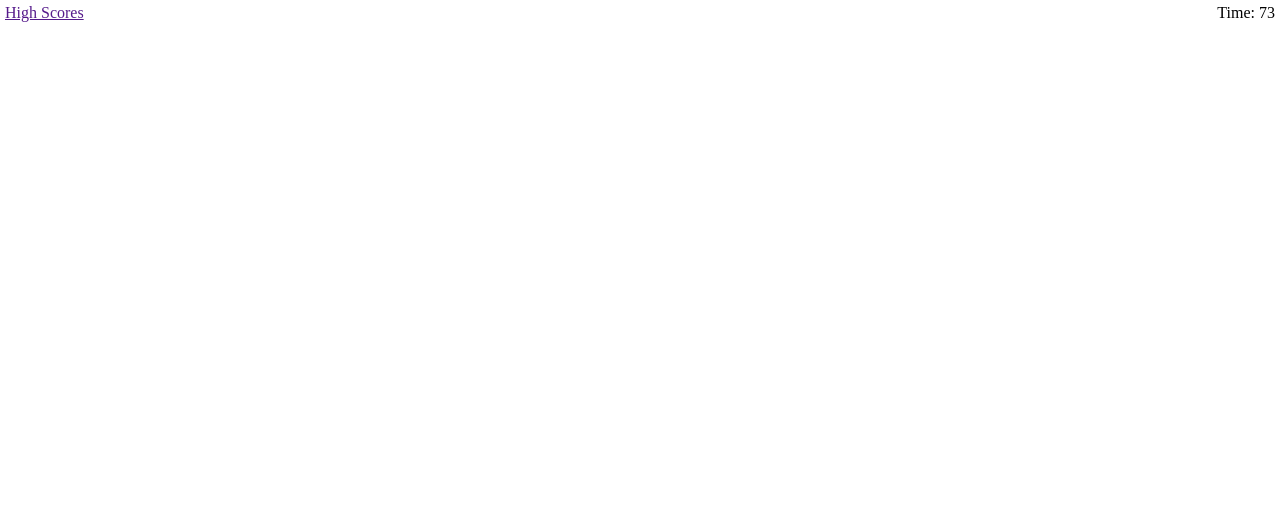
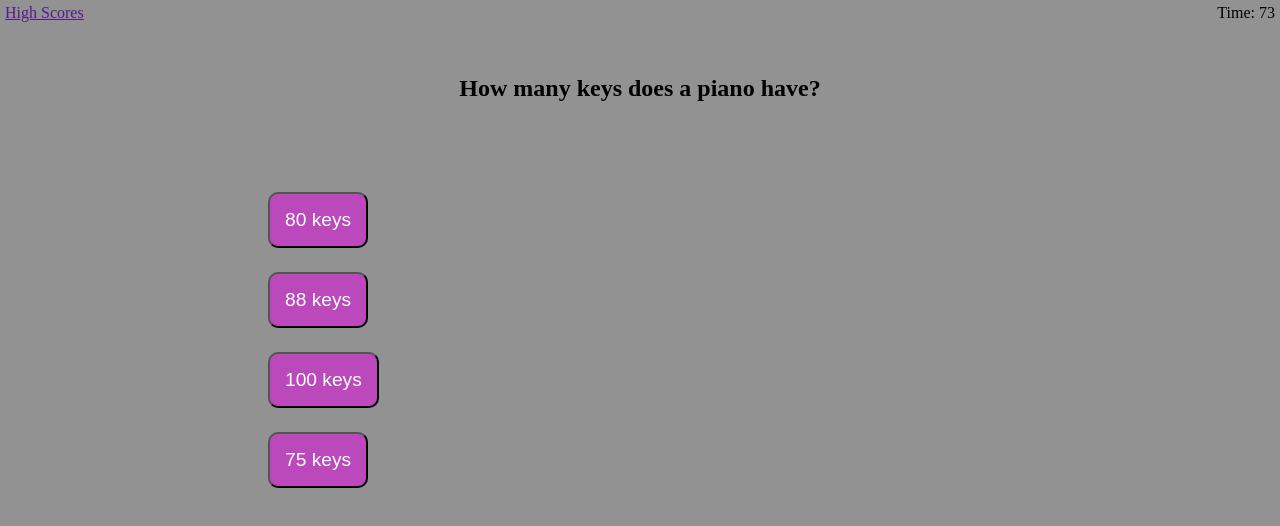
Before and after one commit to monacoglynn/javascript-quiz, a plain HTML site: page index.html in a window 1280 px wide. Both pictures are taken after a click on the button "Start Quiz". Drawn offline with Linux system fonts and the light colour scheme.

Commit message:
added questions as objects. Thinking I should create an array with objects inside. to set a random order of questions.

```diff
--- a/assets/css/styles.css
+++ b/assets/css/styles.css
@@ -1,3 +1,7 @@
+body {
+    background-color: #929292;
+}
+
 header {
     display: flex;
     justify-content: space-between;
@@ -19,7 +23,29 @@ h1 {
     margin: 10px;
 }
 
+h2 {
+    font-size: 1.5rem;
+    font-weight: bold;
+    margin: 50px 30px 60px 30px;
+}
+
 main p {
     margin: 10px;
     padding: 10px;
 }
+
+main div {
+    width: 60%;
+    display: flex;
+    flex-direction: column;
+    align-items: flex-start;
+}
+
+button {
+    margin: 12px;
+    padding: 15px;
+    border-radius: 10px;
+    font-size: 1.2rem;
+    background-color: rgb(187, 73, 187);
+    color: white;
+}
--- a/assets/js/scripts.js
+++ b/assets/js/scripts.js
@@ -3,9 +3,26 @@ var timer = document.querySelector('.timer');
 var title = document.querySelector('.splash');
 var welcome = document.querySelector('.welcome');
 
+var question1 = {
+    question: 'How many keys does a piano have?',
+    ans1: '80 keys',
+    ans2: '88 keys',
+    ans3: '100 keys',
+    ans4: '75 keys'
+}
+
+var question2 = {
+    question: 'What is the full name of the piano?',
+    ans1: 'Pianissimo',
+    ans2: 'Fortepiano',
+    ans3: 'Pianoforte',
+    ans4: 'Trick question, the full name is piano',
+}
+
 
 var timeLeft;
 
+//get stats from local storage
 
 function countdown() {
     timeLeft = 75;
@@ -13,6 +30,8 @@ function countdown() {
         timeLeft--;
         if (timeLeft > 0) {
             timer.textContent = timeLeft;
+            // if wrong answer
+            // if you win stop timer
         } else {
             timer.textContent = 0;
             console.log('you lose');
@@ -21,18 +40,52 @@ function countdown() {
     }, 1000);
 }
 
+function question(quiz) {
+    var main = document.body.children[1];
+    var h2El = document.createElement('h2');
+    var btn1 = document.createElement('button');
+    var btn2 = document.createElement('button');
+    var btn3 = document.createElement('button');
+    var btn4 = document.createElement('button');
+    var questionDiv = document.createElement('div');
+
+    main.appendChild(h2El);
+    main.appendChild(questionDiv);
+    main.children[4].appendChild(btn1);
+    main.children[4].appendChild(btn2);
+    main.children[4].appendChild(btn3);
+    main.children[4].appendChild(btn3);
+    main.children[4].appendChild(btn4);
+
+    h2El.textContent = quiz.question;
+    btn1.textContent = quiz.ans1;
+    btn2.textContent = quiz.ans2;
+    btn3.textContent = quiz.ans3;
+    btn4.textContent = quiz.ans4;
+
+    // generate the right answer.
+}
+
 function startQuiz() {
     timer.textContent = 75;
     countdown();
     startButton.setAttribute('style', 'display: none;');
     title.setAttribute('style', 'display: none;');
     welcome.setAttribute('style', 'display: none;');
+    question(question1);
+    // remove last questions
+    // add next question.
+    //right answer
+    // wrong answer
 
-}
+    //total up points and send to local storage.
 
-function question1() {
+    //set up high score page
+
 
 }
 
 
+
+
 startButton.addEventListener('click', startQuiz);
```
